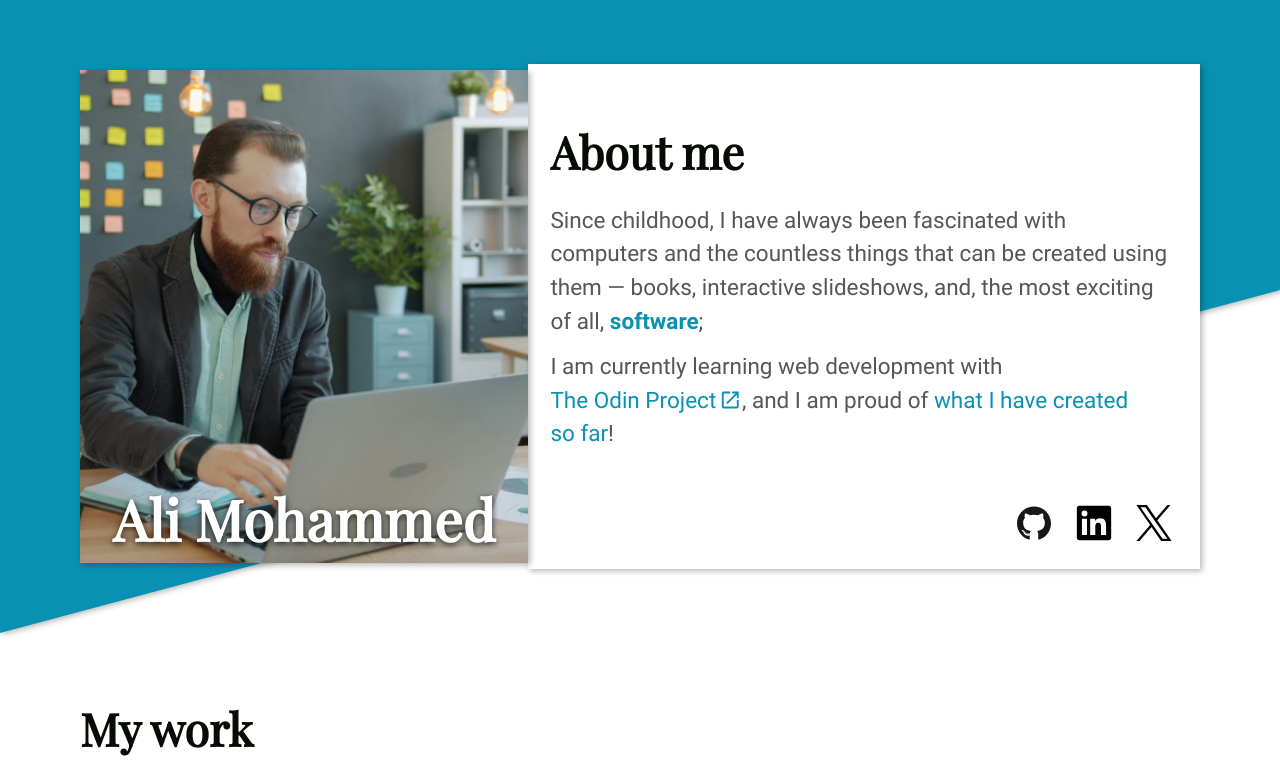
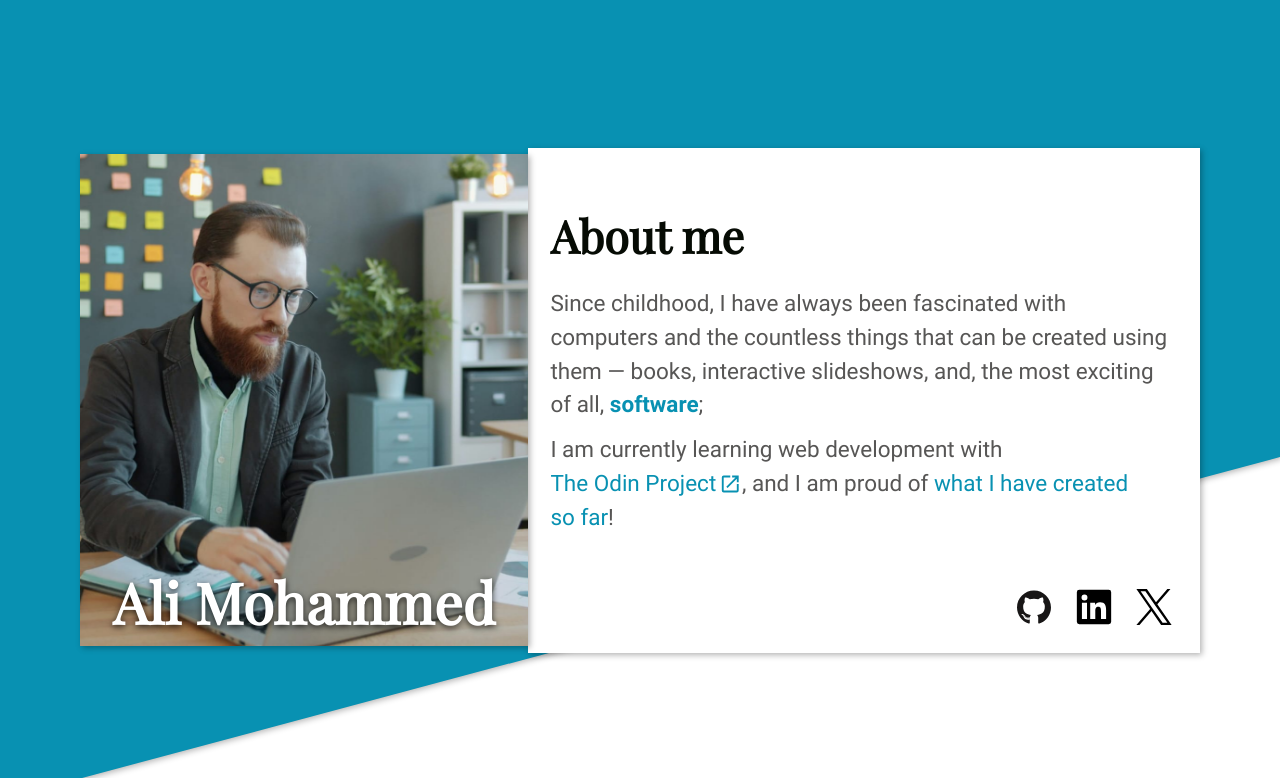
Before and after one commit to ali-aboulsauood/homepage, a plain HTML site: page index.html in a window 1280 px wide. Shown: the top 778 px of the page. Drawn offline with Linux system fonts and the light colour scheme.

Commit message:
Make page header at least the visual viewport height

```diff
--- a/styles.css
+++ b/styles.css
@@ -367,8 +367,7 @@ html {
 body {
   display: grid;
 
-  /* TODO: Check if there is a better rule that achieves the same result. */
-  height: 100vh;
+  min-height: 100dvh;
 
   font-family: var(--body-font);
 
@@ -409,6 +408,9 @@ body > * {
   display: flex;
   justify-content: center;
   align-items: center;
+
+  /* Makes the page header span the entire visual viewport height if its content height is less than or equal to the visual viewport height, and overflow the viewport otherwise. */
+  min-height: 100dvh;
 
   --author-name-and-photo-width: clamp(25rem, 35vw, 53rem);
 
```
